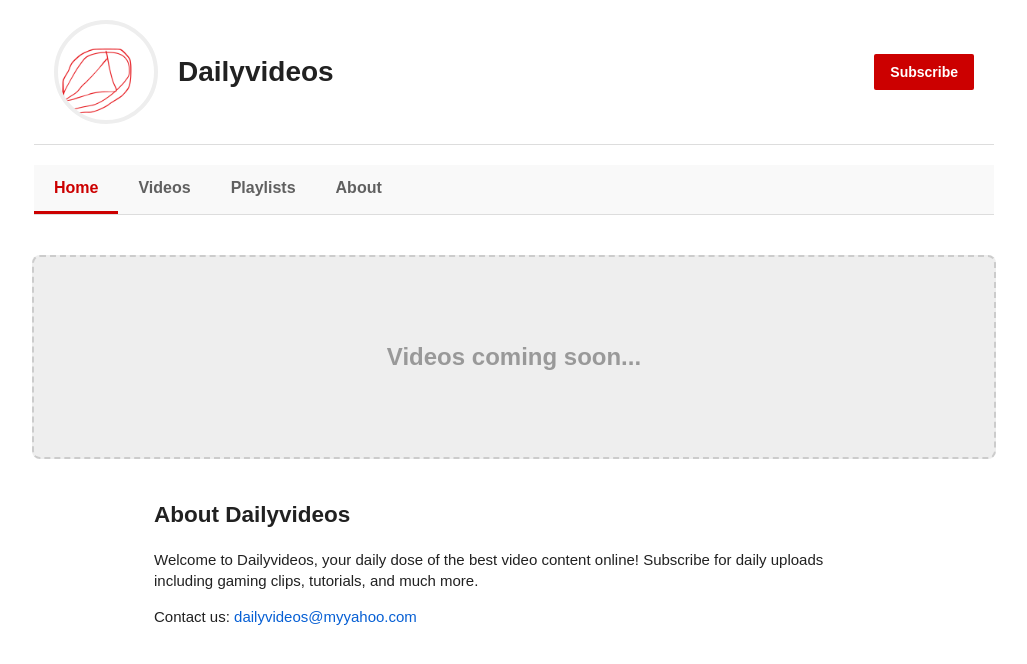
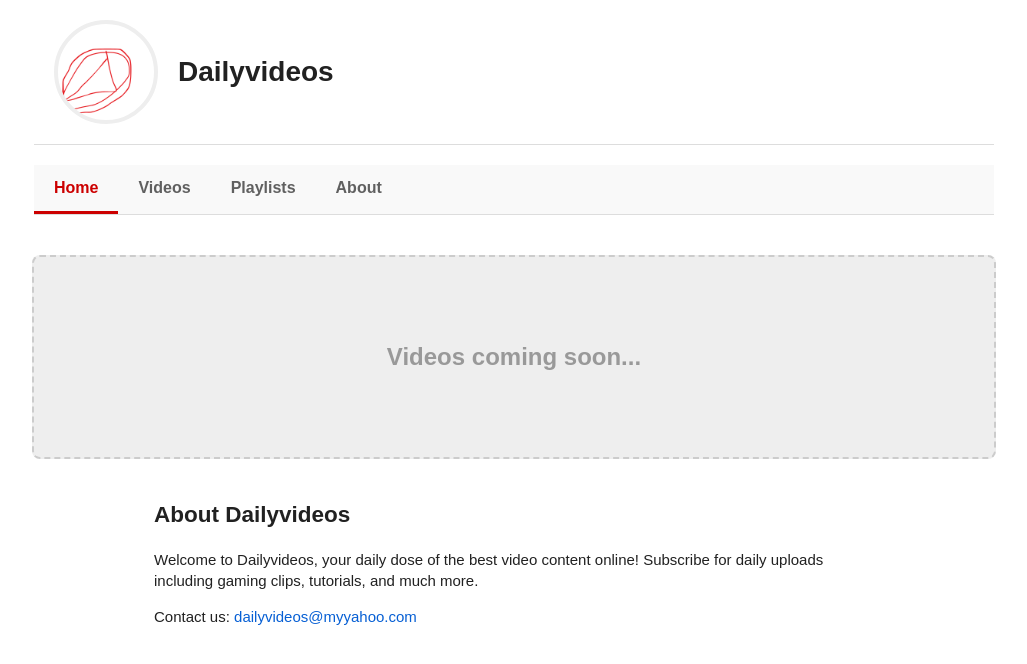
Before and after one commit to Dailyvideos/Dailyvideos.github.io, a plain HTML site: page channel/Dailyvideos/index.html in a window 1280 px wide. Shown: the whole page, without its empty margins (126-1153 px from the left). Drawn offline with Linux system fonts and the light colour scheme.

Commit message:
Update index.html

```diff
--- a/channel/Dailyvideos/index.html
+++ b/channel/Dailyvideos/index.html
@@ -127,7 +127,6 @@
     <div class="channel-info">
       <h1 class="channel-name">Dailyvideos</h1>
     </div>
-    <button class="subscribe-btn" aria-label="Subscribe to Dailyvideos">Subscribe</button>
   </header>
 
   <nav class="nav-tabs" role="tablist" aria-label="Channel navigation">
```
